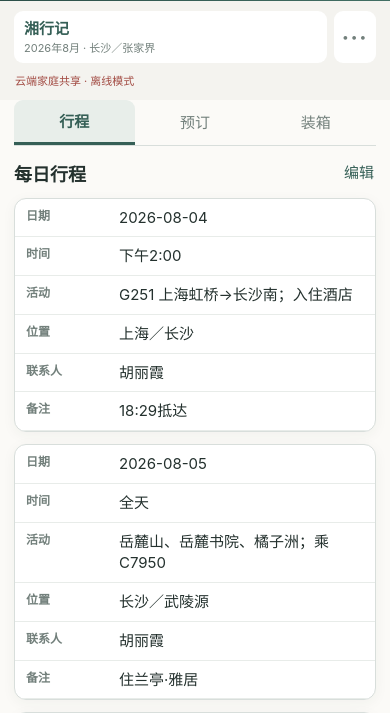
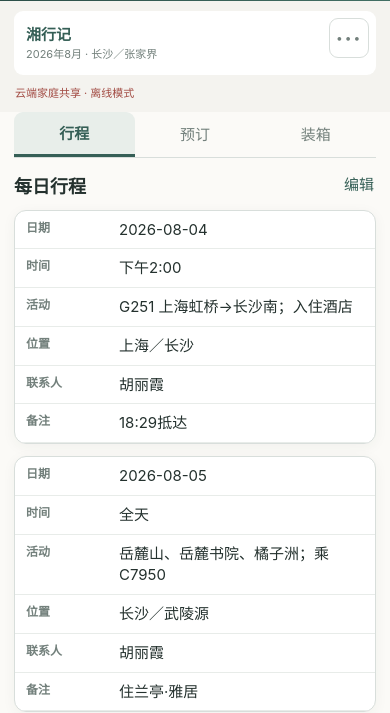
Before and after one commit to kyan-du/lvce, a website: page index.html in a window 390 px wide. Shown: the part 71-784 px from the top of the page. Drawn offline with Linux system fonts and the light colour scheme; no server answers.

Commit message:
fix mobile trip switcher layout

```diff
--- a/style.css
+++ b/style.css
@@ -158,14 +158,14 @@ header #logout:hover{border-color:#fff;background:#ffffff20}
   aside{padding:10px 14px;border-bottom:0;overflow:visible}
   .aside-title{display:none}
   nav button.active::after{content:none}
-  .trip-switcher{position:relative;display:grid;grid-template-columns:minmax(0,1fr) auto;gap:7px;align-items:stretch;overflow:visible}
+  .trip-switcher{position:relative;display:block;overflow:visible}
   .trip-actions,.trip-actions .menu{overflow:visible}
   .trip-actions .menu-panel{z-index:50}
-  nav button.active{height:52px;padding:6px 35px 6px 10px;border:0;border-radius:9px;background:#fff}
+  nav button.active{min-height:64px;height:auto;padding:10px 58px 10px 12px;border:0;border-radius:9px;background:#fff}
   nav button.active::after{right:11px}
-  .trip-date{font-size:11px}
-  .trip-actions{display:flex;gap:6px;align-items:stretch}
-  .trip-actions .menu summary{height:52px;min-width:42px;border:0;background:#fff}
+  .trip-date{font-size:11px;word-break:keep-all;overflow-wrap:normal}
+  .trip-actions{position:absolute;z-index:2;right:7px;top:7px;display:flex;gap:6px;align-items:stretch}
+  .trip-actions .menu summary{height:40px;min-width:40px;border:1px solid var(--line);background:#fff}
   .account-bar{display:none}
   .account-bar.important{display:block;margin-top:5px}
   .workspace{padding:0 14px 38px}
```
